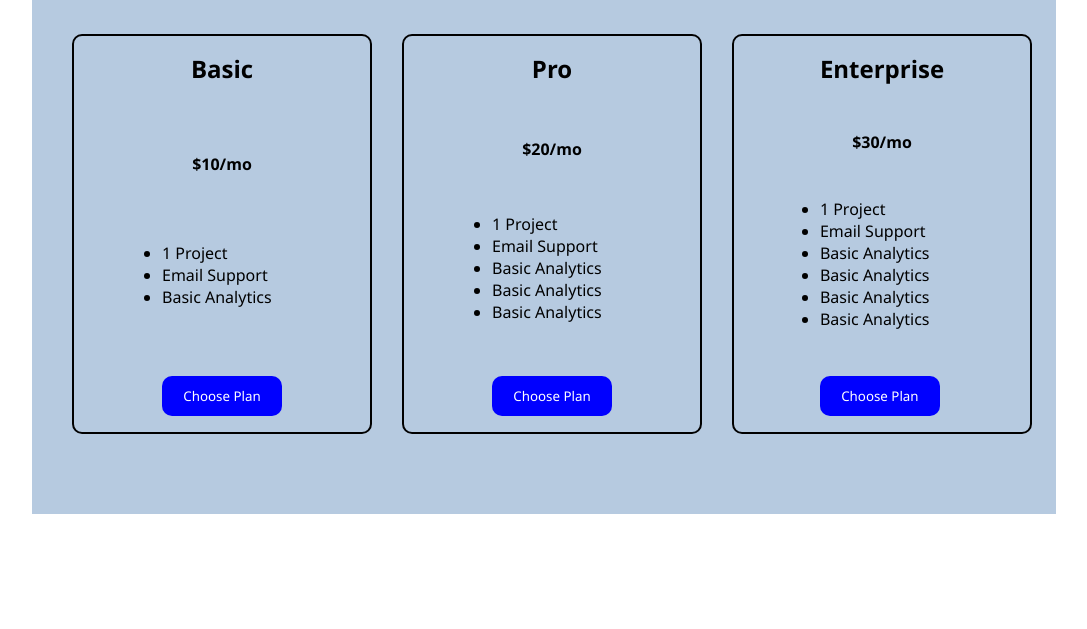
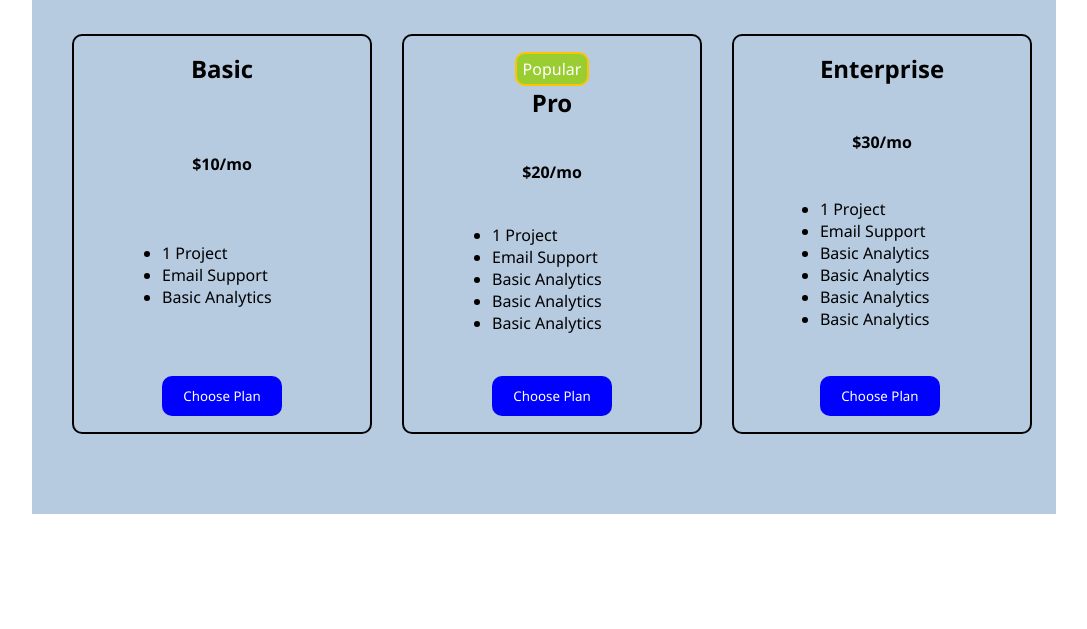
Before and after one commit to fazalsphere/Dev-Learning-Diary, a plain HTML site: page CSS/Exercises/Pricing Table Using Grid/index.html in a window 1280 px wide. Shown: the part 171-800 px from the top of the page, without its empty margins (96-1183 px from the left). Drawn offline with Linux system fonts and the light colour scheme.

Commit message:
Added "Popular" tag to highlight the Pro pricing card

```diff
--- a/CSS/Exercises/Pricing Table Using Grid/index.html
+++ b/CSS/Exercises/Pricing Table Using Grid/index.html
@@ -13,6 +13,7 @@
         <h2>Choose Your Plan</h2>
         <div class="pricing-grid">
             <div class="card">
+
                 <div class="card-content">
                     <h3>Basic</h3>
                     <p>$10/mo</p>
@@ -25,6 +26,7 @@
                 </div>
             </div>
             <div class="card">
+                <span>Popular</span>
                 <div class="card-content">
                     <h3>Pro</h3>
                     <p>$20/mo</p>
--- a/CSS/Exercises/Pricing Table Using Grid/style.css
+++ b/CSS/Exercises/Pricing Table Using Grid/style.css
@@ -51,6 +51,8 @@
     align-items: center;
 }
 
+
+
 .card-content {
     flex-grow: 1;
     display: flex;
@@ -59,6 +61,18 @@
     justify-content: space-between;
 }
 
+span {
+    font-size: 16px;
+    font-weight: 300;
+    color: white;
+    display: inline-block;
+    align-self:right ;
+    text-align: center;
+    border: 2px solid rgb(255, 196, 0);
+    background-color: yellowgreen;
+    border-radius: 10px;
+    padding: 4px 6px;
+}
 li {
     text-align: left;
 }
```
